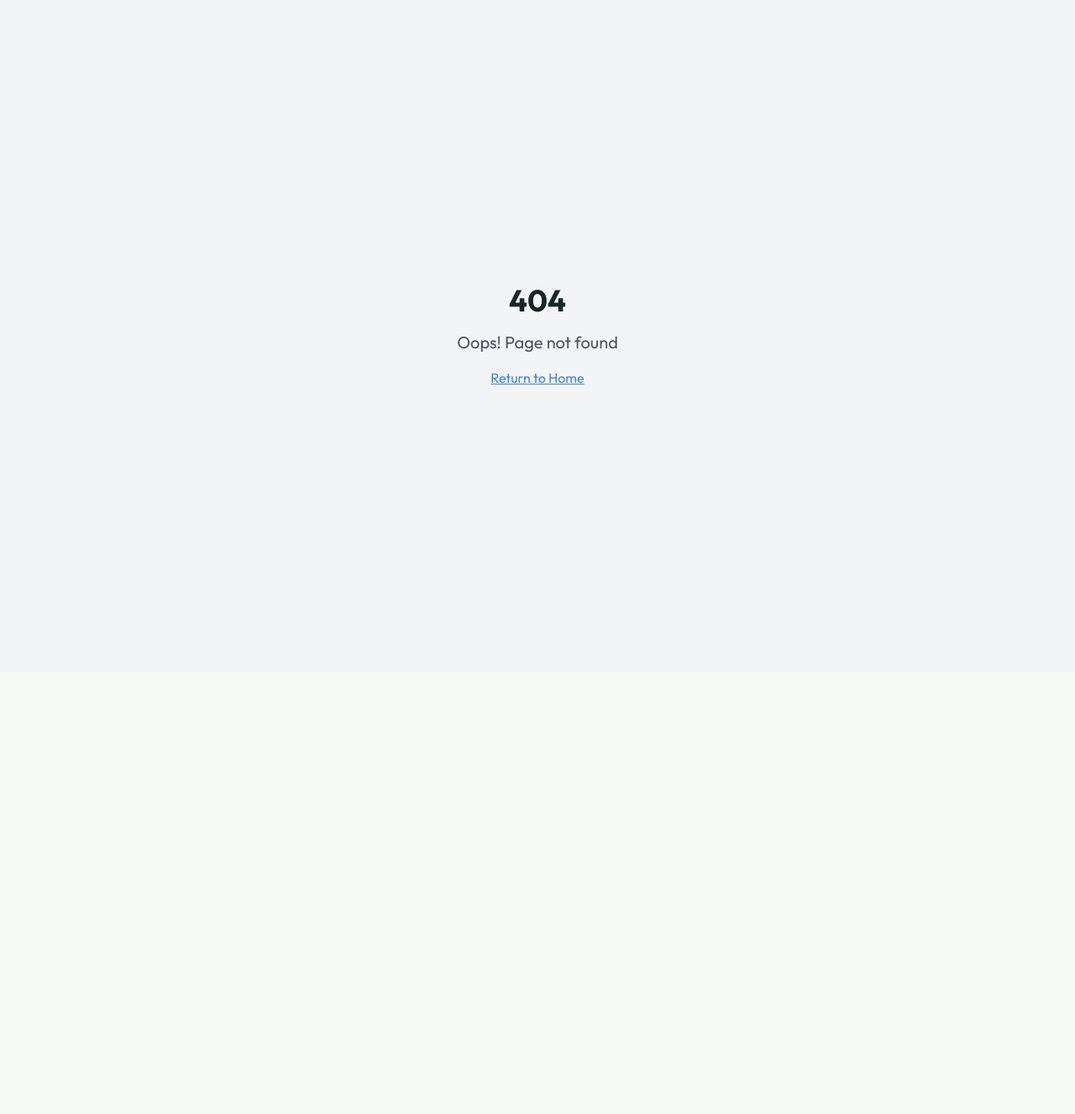
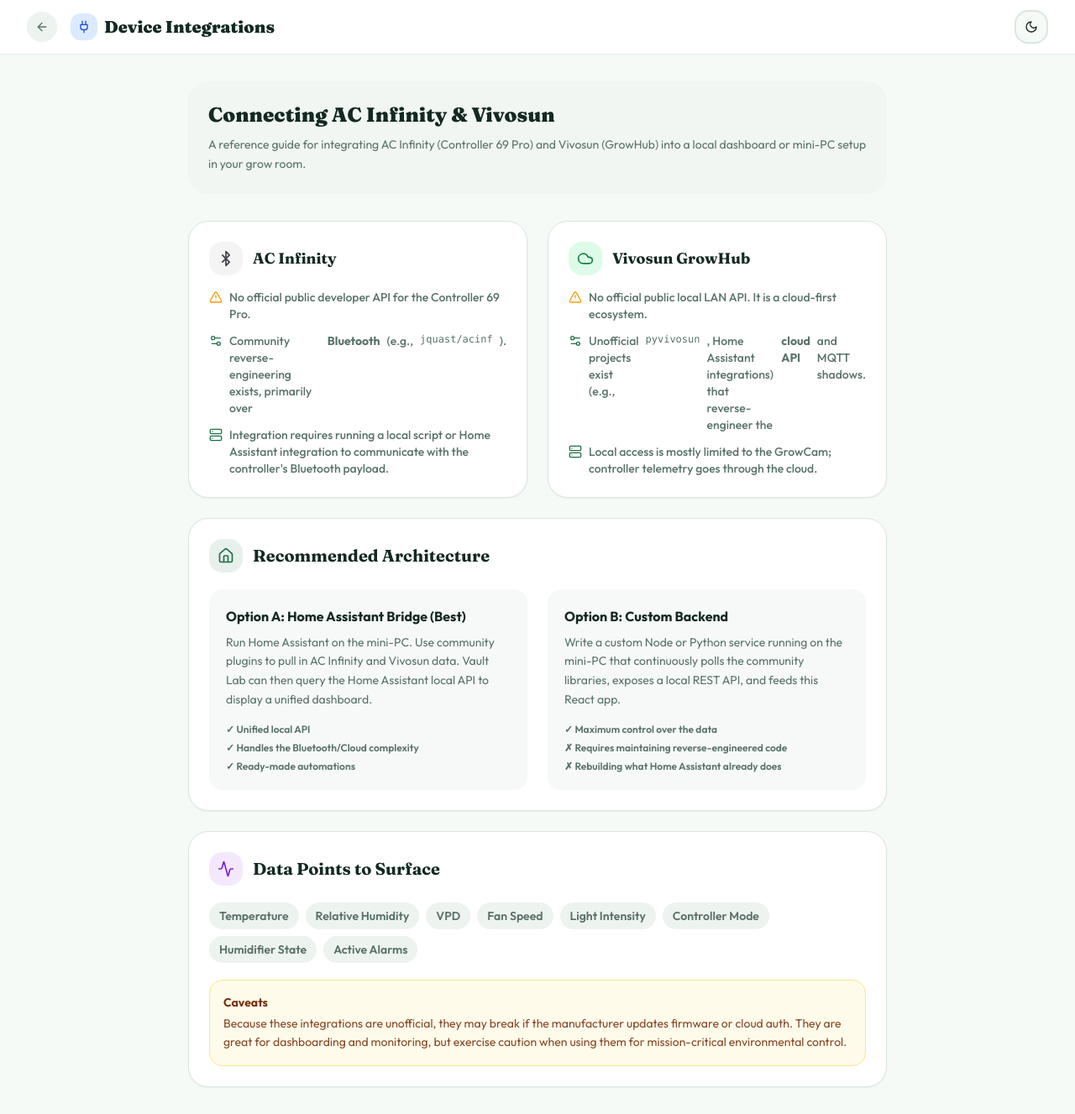
Before and after one commit to cookedagain/cross-lab, a React (Vite) app: page /integrations in a window 1280 px wide. Before the commit this address had no page. Shown: the whole page at 84% size. Before the commit the page ends 800 px from the top, so only its background shows below. Built offline with nearby package versions, Linux system fonts and the light colour scheme.

Commit message:
[dyad] (3 files changed)

```diff
--- a/src/App.tsx
+++ b/src/App.tsx
@@ -11,6 +11,7 @@ import Rotation from "./pages/Rotation";
 import Breeders from "./pages/Breeders";
 import BreederDetail from "./pages/BreederDetail";
 import GrowStations from "./pages/GrowStations";
+import Integrations from "./pages/Integrations";
 import NotFound from "./pages/NotFound";
 
 const queryClient = new QueryClient();
@@ -30,6 +31,7 @@ const App = () => (
               <Route path="/breeders" element={<Breeders />} />
               <Route path="/breeders/:breeder" element={<BreederDetail />} />
               <Route path="/stations" element={<GrowStations />} />
+              <Route path="/integrations" element={<Integrations />} />
               {/* ADD ALL CUSTOM ROUTES ABOVE THE CATCH-ALL "*" ROUTE */}
               <Route path="*" element={<NotFound />} />
             </Routes>
--- a/src/pages/Index.tsx
+++ b/src/pages/Index.tsx
@@ -1,6 +1,6 @@
 import { useMemo, useState } from "react";
 import { Link } from "react-router-dom";
-import { Boxes, ChevronDown, HelpCircle, Leaf, Library, Minus, PackageCheck, PackagePlus, Pill, Plus, RotateCcw, Search, ShieldAlert, SlidersHorizontal, Trash2, Undo2, RefreshCw } from "lucide-react";
+import { Boxes, ChevronDown, HelpCircle, Leaf, Library, Minus, PackageCheck, PackagePlus, Pill, Plug, Plus, RotateCcw, Search, ShieldAlert, SlidersHorizontal, Trash2, Undo2, RefreshCw } from "lucide-react";
 import ThemeToggle from "@/components/ThemeToggle";
 import AiVaultChat from "@/components/AiVaultChat";
 import VaultBackup from "@/components/VaultBackup";
@@ -315,6 +315,13 @@ const Index = () => {
             >
               <Pill className="h-3.5 w-3.5" />
               Rotation
+            </Link>
+            <Link
+              to="/integrations"
+              className="inline-flex items-center gap-1.5 rounded-full border-2 border-border bg-card px-3 py-1.5 text-xs font-black text-muted-foreground transition-colors hover:border-primary hover:text-primary"
+            >
+              <Plug className="h-3.5 w-3.5" />
+              Integrations
             </Link>
             <AiVaultChat />
             <Button
--- /dev/null
+++ b/src/pages/Integrations.tsx
@@ -0,0 +1,149 @@
+import { Link } from "react-router-dom";
+import { ArrowLeft, Plug, Server, Bluetooth, Cloud, AlertTriangle, Home, Settings2, Activity } from "lucide-react";
+import ThemeToggle from "@/components/ThemeToggle";
+
+const Integrations = () => {
+  return (
+    <div className="min-h-screen bg-background text-foreground">
+      <header className="sticky top-0 z-50 border-b border-border/70 bg-card/90 backdrop-blur">
+        <div className="container flex h-16 items-center justify-between">
+          <div className="flex items-center gap-4">
+            <Link
+              to="/"
+              className="inline-flex h-9 w-9 items-center justify-center rounded-full bg-muted text-muted-foreground transition-colors hover:bg-primary hover:text-primary-foreground"
+            >
+              <ArrowLeft className="h-4 w-4" />
+            </Link>
+            <div className="flex items-center gap-2">
+              <span className="grid h-8 w-8 place-items-center rounded-xl bg-blue-100 text-blue-700 dark:bg-blue-900 dark:text-blue-300">
+                <Plug className="h-4 w-4" />
+              </span>
+              <h1 className="font-display text-xl font-black">Device Integrations</h1>
+            </div>
+          </div>
+          <ThemeToggle />
+        </div>
+      </header>
+
+      <main className="container max-w-4xl py-8">
+        <div className="mb-8 rounded-3xl bg-muted/50 p-6">
+          <h2 className="font-display text-2xl font-black">Connecting AC Infinity & Vivosun</h2>
+          <p className="mt-2 text-sm leading-relaxed text-muted-foreground">
+            A reference guide for integrating AC Infinity (Controller 69 Pro) and Vivosun (GrowHub) into a local dashboard or mini-PC setup in your grow room.
+          </p>
+        </div>
+
+        <div className="grid gap-6 md:grid-cols-2">
+          {/* AC Infinity */}
+          <div className="rounded-3xl border border-border bg-card p-6 shadow-sm">
+            <div className="mb-4 flex items-center gap-3">
+              <span className="grid h-10 w-10 place-items-center rounded-2xl bg-zinc-100 text-zinc-700 dark:bg-zinc-800 dark:text-zinc-300">
+                <Bluetooth className="h-5 w-5" />
+              </span>
+              <h3 className="font-display text-lg font-bold">AC Infinity</h3>
+            </div>
+            <ul className="space-y-3 text-sm font-medium text-muted-foreground">
+              <li className="flex items-start gap-2">
+                <AlertTriangle className="mt-0.5 h-4 w-4 shrink-0 text-amber-500" />
+                No official public developer API for the Controller 69 Pro.
+              </li>
+              <li className="flex items-start gap-2">
+                <Settings2 className="mt-0.5 h-4 w-4 shrink-0 text-primary" />
+                Community reverse-engineering exists, primarily over <strong>Bluetooth</strong> (e.g., <code className="text-xs">jquast/acinf</code>).
+              </li>
+              <li className="flex items-start gap-2">
+                <Server className="mt-0.5 h-4 w-4 shrink-0 text-primary" />
+                Integration requires running a local script or Home Assistant integration to communicate with the controller's Bluetooth payload.
+              </li>
+            </ul>
+          </div>
+
+          {/* Vivosun */}
+          <div className="rounded-3xl border border-border bg-card p-6 shadow-sm">
+            <div className="mb-4 flex items-center gap-3">
+              <span className="grid h-10 w-10 place-items-center rounded-2xl bg-green-100 text-green-700 dark:bg-green-900 dark:text-green-300">
+                <Cloud className="h-5 w-5" />
+              </span>
+              <h3 className="font-display text-lg font-bold">Vivosun GrowHub</h3>
+            </div>
+            <ul className="space-y-3 text-sm font-medium text-muted-foreground">
+              <li className="flex items-start gap-2">
+                <AlertTriangle className="mt-0.5 h-4 w-4 shrink-0 text-amber-500" />
+                No official public local LAN API. It is a cloud-first ecosystem.
+              </li>
+              <li className="flex items-start gap-2">
+                <Settings2 className="mt-0.5 h-4 w-4 shrink-0 text-primary" />
+                Unofficial projects exist (e.g., <code className="text-xs">pyvivosun</code>, Home Assistant integrations) that reverse-engineer the <strong>cloud API</strong> and MQTT shadows.
+              </li>
+              <li className="flex items-start gap-2">
+                <Server className="mt-0.5 h-4 w-4 shrink-0 text-primary" />
+                Local access is mostly limited to the GrowCam; controller telemetry goes through the cloud.
+              </li>
+            </ul>
+          </div>
+        </div>
+
+        {/* Architecture */}
+        <div className="mt-6 rounded-3xl border border-border bg-card p-6 shadow-sm">
+          <div className="mb-5 flex items-center gap-3">
+            <span className="grid h-10 w-10 place-items-center rounded-2xl bg-primary/10 text-primary">
+              <Home className="h-5 w-5" />
+            </span>
+            <h3 className="font-display text-xl font-bold">Recommended Architecture</h3>
+          </div>
+
+          <div className="grid gap-6 md:grid-cols-2">
+            <div className="rounded-2xl bg-muted/50 p-5">
+              <p className="mb-2 font-bold text-foreground">Option A: Home Assistant Bridge (Best)</p>
+              <p className="mb-4 text-sm leading-relaxed text-muted-foreground">
+                Run Home Assistant on the mini-PC. Use community plugins to pull in AC Infinity and Vivosun data. Vault Lab can then query the Home Assistant local API to display a unified dashboard.
+              </p>
+              <ul className="space-y-1.5 text-xs font-semibold text-muted-foreground">
+                <li>✓ Unified local API</li>
+                <li>✓ Handles the Bluetooth/Cloud complexity</li>
+                <li>✓ Ready-made automations</li>
+              </ul>
+            </div>
+            <div className="rounded-2xl bg-muted/50 p-5">
+              <p className="mb-2 font-bold text-foreground">Option B: Custom Backend</p>
+              <p className="mb-4 text-sm leading-relaxed text-muted-foreground">
+                Write a custom Node or Python service running on the mini-PC that continuously polls the community libraries, exposes a local REST API, and feeds this React app.
+              </p>
+              <ul className="space-y-1.5 text-xs font-semibold text-muted-foreground">
+                <li>✓ Maximum control over the data</li>
+                <li>✗ Requires maintaining reverse-engineered code</li>
+                <li>✗ Rebuilding what Home Assistant already does</li>
+              </ul>
+            </div>
+          </div>
+        </div>
+
+        {/* Data points */}
+        <div className="mt-6 rounded-3xl border border-border bg-card p-6 shadow-sm">
+          <div className="mb-5 flex items-center gap-3">
+            <span className="grid h-10 w-10 place-items-center rounded-2xl bg-purple-100 text-purple-700 dark:bg-purple-900 dark:text-purple-300">
+              <Activity className="h-5 w-5" />
+            </span>
+            <h3 className="font-display text-xl font-bold">Data Points to Surface</h3>
+          </div>
+          <div className="flex flex-wrap gap-2">
+            {["Temperature", "Relative Humidity", "VPD", "Fan Speed", "Light Intensity", "Controller Mode", "Humidifier State", "Active Alarms"].map(metric => (
+              <span key={metric} className="rounded-lg bg-muted px-3 py-1.5 text-sm font-semibold text-muted-foreground">
+                {metric}
+              </span>
+            ))}
+          </div>
+
+          <div className="mt-5 rounded-2xl border border-amber-200 bg-amber-50 p-4 text-sm text-amber-900 dark:border-amber-900/50 dark:bg-amber-950/20 dark:text-amber-200">
+            <p className="font-bold">Caveats</p>
+            <p className="mt-1 leading-relaxed opacity-90">
+              Because these integrations are unofficial, they may break if the manufacturer updates firmware or cloud auth. They are great for dashboarding and monitoring, but exercise caution when using them for mission-critical environmental control.
+            </p>
+          </div>
+        </div>
+      </main>
+    </div>
+  );
+};
+
+export default Integrations;
```
